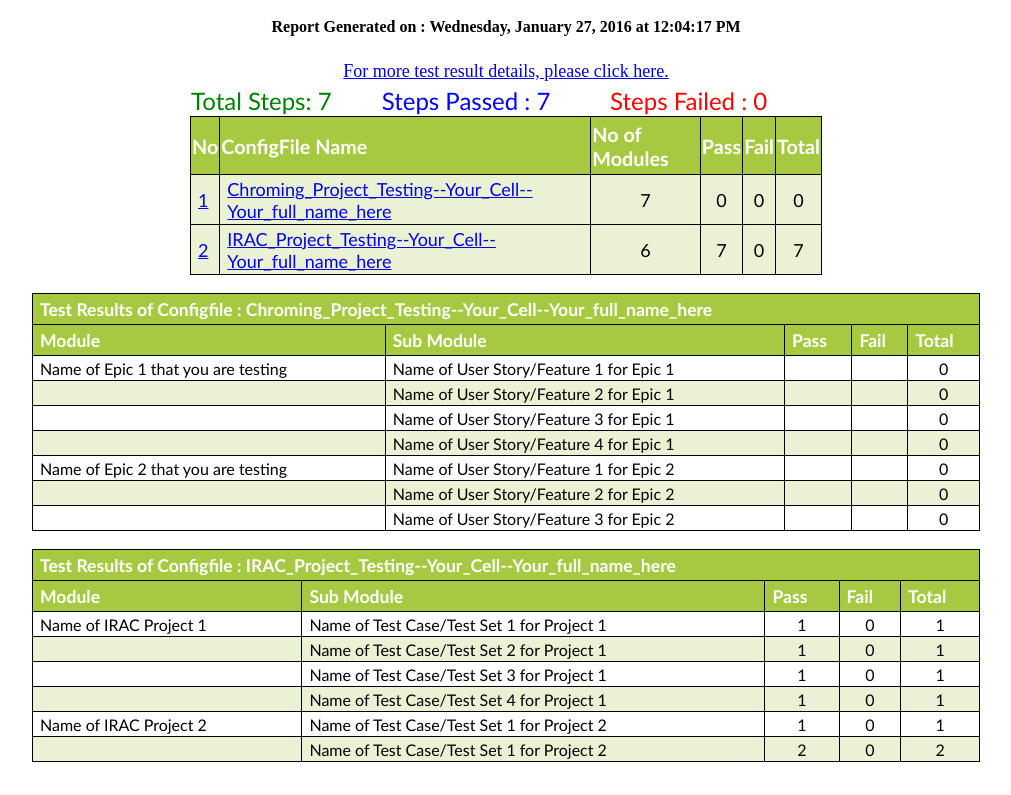
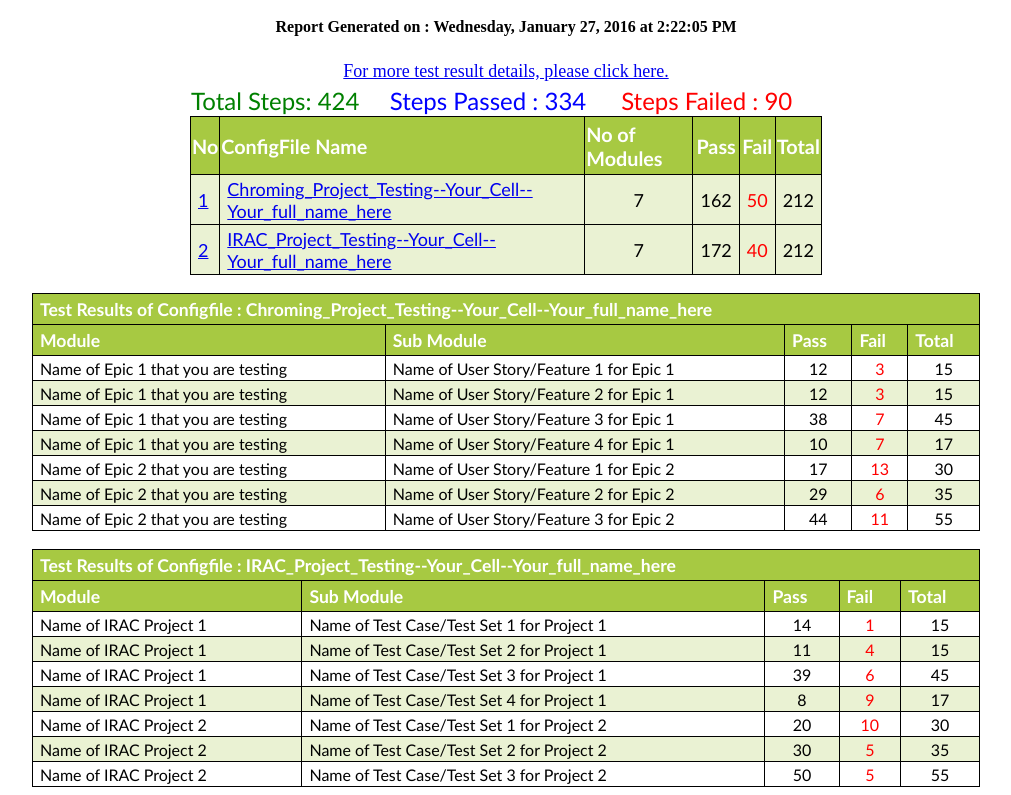
Before and after one commit to jg8481/QA_CI_Dashboard2, a plain HTML site: page index.html in a window 1280 px wide. Shown: the part 48-843 px from the top of the page, without its empty margins (134-1145 px from the left). Before the commit the page ends 818 px from the top, so only its background shows below. Drawn offline with Linux system fonts and the light colour scheme.

Commit message:
This is a QA Static Dashboard update triggered by a QA Jenkins Machine.

```diff
--- a/index.html
+++ b/index.html
@@ -1,23 +1,24 @@
 <html><head><title>IRAC Projects and C2C User Story Test Results Summary</title><style>#SummaryTable {font-family: "Trebuchet MS", Arial, Helvetica, sans-serif;font-size:large;width: 50%; border-collapse: collapse;border:1px solid #000000;color:#000000;}#SummaryTable td, #ResultTable th { font-size: 1em; border:1px solid #000000;color:#000000;padding: 3px 7px 2px 7px;}#SummaryTable th {font-size: 1.1em; padding-top: 5px;padding-bottom: 4px; background-color: #A7C942;  color: #ffffff;border:1px solid #000000}#SummaryTable tr td { color: #000000; background-color: #EAF2D3;}#ResultTable {font-family: "Trebuchet MS", Arial, Helvetica, sans-serif;width: 75%; border-collapse: collapse;}#ResultTable td, #ResultTable th { font-size: 1em; border:1px solid #000000;color:#000000;padding: 3px 7px 2px 7px;}#ResultTable th {font-size: 1.1em; text-align: left; padding-top: 5px;padding-bottom: 4px; background-color: #A7C942;  color: #ffffff;}#ResultTable tr.alt td { color: #000000; background-color: #EAF2D3;}#ResultTable tr.highlight { color: #000000; background-color: yellow;}#PassFailSummaryTable {font-family: "Trebuchet MS", Arial, Helvetica, sans-serif;font-size:large;width: 50%; border-collapse: collapse;border:0px solid #000000;color:#000000;}</style></head><body>
-<h1 align="center">IRAC Projects and C2C User Story Test Results Summary</h1><h4 align="center">Report Generated on : Wednesday, January 27, 2016 at 12:04:17 PM</h4><table align="center"><tr><td><font size="4"><a href="confluence.hertz.com" target="_blank">For more test result details, please click here.</a></font></td></tr></table><table id="PassFailSummaryTable" align="center"><tr><td><font color="green" size="5">Total Steps: 7</font></td><td><font color="blue" size="5">Steps Passed : 7</font></td><td><font color="red" size="5">Steps Failed : 0</font></td></tr></table><table id="SummaryTable" align="center"><tr><th align="left"> No </th><th align="left">ConfigFile Name</th><th align="left">No of Modules</th><th align="center"> Pass</th><th align="center"> Fail</th><th align="center"> Total</th></tr>
-<tr><td><a href="#Chroming_Project_Testing--Your_Cell--Your_full_name_here">1</a></td><td><a href="#Chroming_Project_Testing--Your_Cell--Your_full_name_here">Chroming_Project_Testing--Your_Cell--Your_full_name_here</a></td><td align="center">7 </td><td align="center">0 </td><td align="center">0</td><td align="center">0</td></tr>
-<tr><td><a href="#IRAC_Project_Testing--Your_Cell--Your_full_name_here">2</a></td><td><a href="#IRAC_Project_Testing--Your_Cell--Your_full_name_here">IRAC_Project_Testing--Your_Cell--Your_full_name_here</a></td><td align="center">6 </td><td align="center">7 </td><td align="center">0</td><td align="center">7</td></tr>
+<h1 align="center">IRAC Projects and C2C User Story Test Results Summary</h1><h4 align="center">Report Generated on : Wednesday, January 27, 2016 at 2:22:05 PM</h4><table align="center"><tr><td><font size="4"><a href="confluence.hertz.com" target="_blank">For more test result details, please click here.</a></font></td></tr></table><table id="PassFailSummaryTable" align="center"><tr><td><font color="green" size="5">Total Steps: 424</font></td><td><font color="blue" size="5">Steps Passed : 334</font></td><td><font color="red" size="5">Steps Failed : 90</font></td></tr></table><table id="SummaryTable" align="center"><tr><th align="left"> No </th><th align="left">ConfigFile Name</th><th align="left">No of Modules</th><th align="center"> Pass</th><th align="center"> Fail</th><th align="center"> Total</th></tr>
+<tr><td><a href="#Chroming_Project_Testing--Your_Cell--Your_full_name_here">1</a></td><td><a href="#Chroming_Project_Testing--Your_Cell--Your_full_name_here">Chroming_Project_Testing--Your_Cell--Your_full_name_here</a></td><td align="center">7 </td><td align="center">162 </td><td align="center"><font color="red">50</font></td><td align="center">212</td></tr>
+<tr><td><a href="#IRAC_Project_Testing--Your_Cell--Your_full_name_here">2</a></td><td><a href="#IRAC_Project_Testing--Your_Cell--Your_full_name_here">IRAC_Project_Testing--Your_Cell--Your_full_name_here</a></td><td align="center">7 </td><td align="center">172 </td><td align="center"><font color="red">40</font></td><td align="center">212</td></tr>
 </table>
 <br><table id="ResultTable" align="center"><tr><th colspan="5" align="center" id="Chroming_Project_Testing--Your_Cell--Your_full_name_here">Test Results of Configfile : Chroming_Project_Testing--Your_Cell--Your_full_name_here</tr><tr><th>Module</th><th>Sub Module</th><th align="center">Pass</th><th align="center">Fail</th><th align="center">Total</th></tr>
-<tr><td>Name of Epic 1 that you are testing</td><td>Name of User Story/Feature 1 for Epic 1</td><td align="center"></td><td align="center"></td><td align="center">0</td></tr>
-<tr class="alt"><td></td><td>Name of User Story/Feature 2 for Epic 1</td><td align="center"></td><td align="center"></td><td align="center">0</td></tr>
-<tr><td></td><td>Name of User Story/Feature 3 for Epic 1</td><td align="center"></td><td align="center"></td><td align="center">0</td></tr>
-<tr class="alt"><td></td><td>Name of User Story/Feature 4 for Epic 1</td><td align="center"></td><td align="center"></td><td align="center">0</td></tr>
-<tr><td>Name of Epic 2 that you are testing</td><td>Name of User Story/Feature 1 for Epic 2</td><td align="center"></td><td align="center"></td><td align="center">0</td></tr>
-<tr class="alt"><td></td><td>Name of User Story/Feature 2 for Epic 2</td><td align="center"></td><td align="center"></td><td align="center">0</td></tr>
-<tr><td></td><td>Name of User Story/Feature 3 for Epic 2</td><td align="center"></td><td align="center"></td><td align="center">0</td></tr>
+<tr><td>Name of Epic 1 that you are testing</td><td>Name of User Story/Feature 1 for Epic 1</td><td align="center">12</td><td align="center"><font color="red">3</font></td><td align="center">15</td></tr>
+<tr class="alt"><td>Name of Epic 1 that you are testing</td><td>Name of User Story/Feature 2 for Epic 1</td><td align="center">12</td><td align="center"><font color="red">3</font></td><td align="center">15</td></tr>
+<tr><td>Name of Epic 1 that you are testing</td><td>Name of User Story/Feature 3 for Epic 1</td><td align="center">38</td><td align="center"><font color="red">7</font></td><td align="center">45</td></tr>
+<tr class="alt"><td>Name of Epic 1 that you are testing</td><td>Name of User Story/Feature 4 for Epic 1</td><td align="center">10</td><td align="center"><font color="red">7</font></td><td align="center">17</td></tr>
+<tr><td>Name of Epic 2 that you are testing</td><td>Name of User Story/Feature 1 for Epic 2</td><td align="center">17</td><td align="center"><font color="red">13</font></td><td align="center">30</td></tr>
+<tr class="alt"><td>Name of Epic 2 that you are testing</td><td>Name of User Story/Feature 2 for Epic 2</td><td align="center">29</td><td align="center"><font color="red">6</font></td><td align="center">35</td></tr>
+<tr><td>Name of Epic 2 that you are testing</td><td>Name of User Story/Feature 3 for Epic 2</td><td align="center">44</td><td align="center"><font color="red">11</font></td><td align="center">55</td></tr>
 </table>
 <br><table id="ResultTable" align="center"><tr><th colspan="5" align="center" id="IRAC_Project_Testing--Your_Cell--Your_full_name_here">Test Results of Configfile : IRAC_Project_Testing--Your_Cell--Your_full_name_here</tr><tr><th>Module</th><th>Sub Module</th><th align="center">Pass</th><th align="center">Fail</th><th align="center">Total</th></tr>
-<tr><td>Name of IRAC Project 1</td><td>Name of Test Case/Test Set 1 for Project 1</td><td align="center">1</td><td align="center">0</td><td align="center">1</td></tr>
-<tr class="alt"><td></td><td>Name of Test Case/Test Set 2 for Project 1</td><td align="center">1</td><td align="center">0</td><td align="center">1</td></tr>
-<tr><td></td><td>Name of Test Case/Test Set 3 for Project 1</td><td align="center">1</td><td align="center">0</td><td align="center">1</td></tr>
-<tr class="alt"><td></td><td>Name of Test Case/Test Set 4 for Project 1</td><td align="center">1</td><td align="center">0</td><td align="center">1</td></tr>
-<tr><td>Name of IRAC Project 2</td><td>Name of Test Case/Test Set 1 for Project 2</td><td align="center">1</td><td align="center">0</td><td align="center">1</td></tr>
-<tr class="alt"><td></td><td>Name of Test Case/Test Set 1 for Project 2</td><td align="center">2</td><td align="center">0</td><td align="center">2</td></tr>
+<tr><td>Name of IRAC Project 1</td><td>Name of Test Case/Test Set 1 for Project 1</td><td align="center">14</td><td align="center"><font color="red">1</font></td><td align="center">15</td></tr>
+<tr class="alt"><td>Name of IRAC Project 1</td><td>Name of Test Case/Test Set 2 for Project 1</td><td align="center">11</td><td align="center"><font color="red">4</font></td><td align="center">15</td></tr>
+<tr><td>Name of IRAC Project 1</td><td>Name of Test Case/Test Set 3 for Project 1</td><td align="center">39</td><td align="center"><font color="red">6</font></td><td align="center">45</td></tr>
+<tr class="alt"><td>Name of IRAC Project 1</td><td>Name of Test Case/Test Set 4 for Project 1</td><td align="center">8</td><td align="center"><font color="red">9</font></td><td align="center">17</td></tr>
+<tr><td>Name of IRAC Project 2</td><td>Name of Test Case/Test Set 1 for Project 2</td><td align="center">20</td><td align="center"><font color="red">10</font></td><td align="center">30</td></tr>
+<tr class="alt"><td>Name of IRAC Project 2</td><td>Name of Test Case/Test Set 2 for Project 2</td><td align="center">30</td><td align="center"><font color="red">5</font></td><td align="center">35</td></tr>
+<tr><td>Name of IRAC Project 2</td><td>Name of Test Case/Test Set 3 for Project 2</td><td align="center">50</td><td align="center"><font color="red">5</font></td><td align="center">55</td></tr>
 </table>
 </body></html>
```
